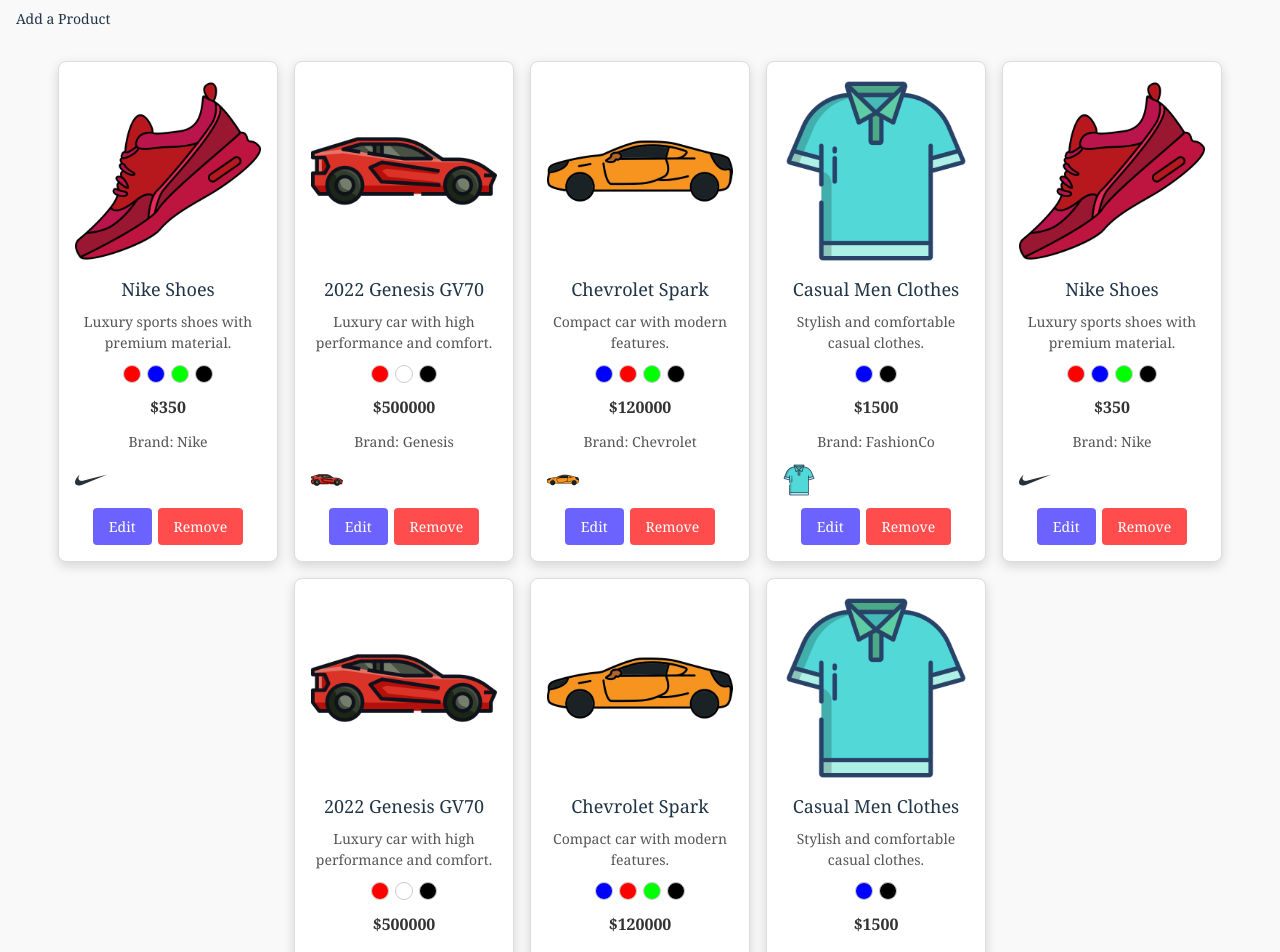
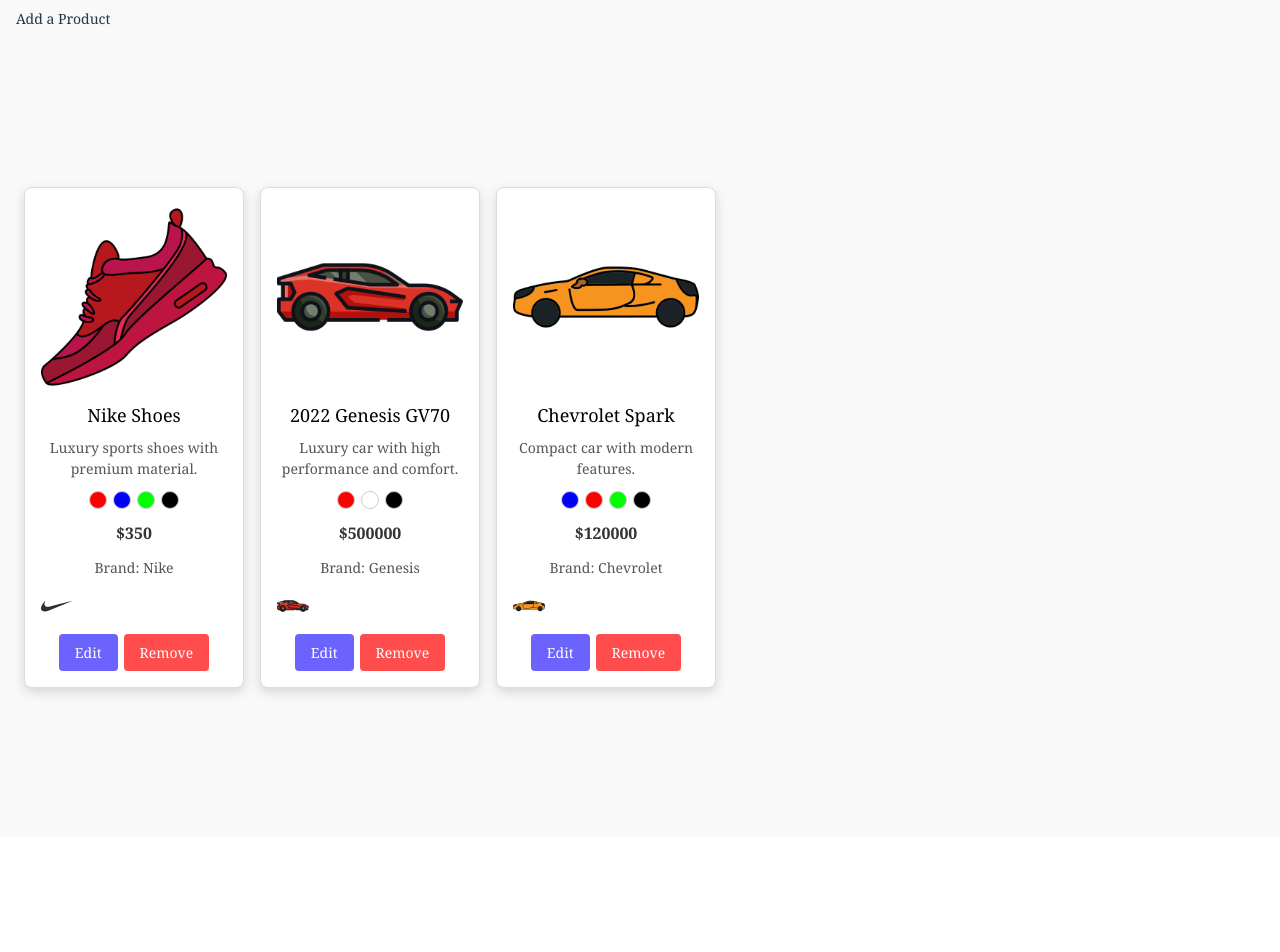
Before and after one commit to SalsabeelMusa/Product-Management-Dashboard, a React (Vite) app in the folder Product Management Dashboard/: page / in a window 1280 px wide. Shown: the top 952 px of the page. After the commit the page ends 837 px from the top, so only its background shows below. Built offline with nearby package versions, Linux system fonts and the light colour scheme.

Commit message:
add 'Add new Product` full logic

```diff
--- a/Product Management Dashboard/src/App.tsx
+++ b/Product Management Dashboard/src/App.tsx
@@ -1,15 +1,16 @@
-import React, { useState } from "react";
+import React, { FormEvent, useState } from "react";
 import ProductList from "./components/ProductCard";
 import Modal from "./components/Modal";
 import { Button } from "@headlessui/react";
 import "./styles/productList.css";
-import { colors, formInputList, IformInputList, IProduct } from "./dataSource";
+import { colors, formInputList, IProduct, productData } from "./dataSource";
 import { Input } from "./components/Input";
 import { productValidation } from "./validation/productValidation";
 import CircleColor from "./components/CircleColor";
 import { v4 as uuidv4 } from "uuid";
 
 const App = () => {
+  //STATES
   const [isOpen, setIsOpen] = useState(false);
   const [formData, setFormData] = useState<IProduct>({
     id: "",
@@ -25,6 +26,9 @@
   });
   const [formErrors, setFormErrors] = useState<{ [key: string]: string }>({});
   const [productColors, setProductColors] = useState<string[]>([]);
+  const [products, setProducts] = useState<IProduct[]>(productData);
+
+  //HANDLERS
   function closeModal() {
     setFormData({
       id: "",
@@ -49,12 +53,11 @@
   function handleInputChange(event: React.ChangeEvent<HTMLInputElement>) {
     const { name, value } = event.target;
     setFormData((prevData) => {
-      const newData = { ...prevData, [name]: value }; // Dynamically update the correct field
+      const newData = { ...prevData, [name]: value };
 
       const fieldError = productValidation(newData)[name];
 
       setFormErrors((prevErrors) => {
-        // If the field is valid, remove the error from state
         if (!fieldError) {
           const { [name]: _, ...restErrors } = prevErrors;
           return restErrors;
@@ -62,25 +65,45 @@
         return { ...prevErrors, [name]: fieldError };
       });
 
-      console.log("Updated Form Data:", newData); // log every change
+      console.log("Updated Form Data:", newData);
       return newData;
     });
   }
-  function handleSubmit(event: React.FormEvent) {
+  const handleSubmit = (event: FormEvent<HTMLFormElement>): void => {
     event.preventDefault();
+
     const errors = productValidation(formData);
     setFormErrors(errors);
-
     if (Object.keys(errors).length > 0) {
       console.log("Validation Errors:", errors);
       return;
     }
 
-    console.log("Final Form Data Submitted:", formData); // log form data
+    // Add a unique ID
+    const newProduct: IProduct = {
+      ...formData,
+      id: uuidv4(), // Ensure each product has a unique ID
+      colors: productColors,
+    };
 
+    console.log("Final Form Data Submitted:", newProduct);
+
+    setProducts((prev) => [newProduct, ...prev]);
+    setFormData({
+      id: "",
+      image: "",
+      title: "",
+      description: "",
+      colors: [],
+      price: "",
+      category: {
+        brandName: "",
+        brandIcon: "",
+      },
+    });
+    setProductColors([]);
     closeModal();
-  }
-
+  };
   //render
   const renderFormInputList = formInputList.map((input) => (
     <div key={input.id}>
@@ -100,28 +123,26 @@
   ));
 
   //render
-
   const renderProductColors = colors.map((color) => (
     <CircleColor
       key={color}
       color={color}
       onClick={() => {
         if (productColors.includes(color)) {
-          setProductColors((prev) => prev.filter((item) => item != color));
+          setProductColors((prev) => prev.filter((item) => item !== color));
           return;
         }
         setProductColors((prev) => [...prev, color]);
+        console.log(products);
       }}
     />
   ));
-
-  console.log(colors);
 
   return (
     <>
       <Button onClick={openModal}>Add a Product</Button>
 
-      <ProductList />
+      <ProductList products={products} />
       <Modal isOpen={isOpen} closeModal={closeModal} title="Add a new Product">
         <form onSubmit={handleSubmit}>
           {renderFormInputList}
@@ -135,10 +156,10 @@
           >
             {productColors.map((color) => (
               <span
-                key={uuidv4()} // Generates a unique key
+                key={uuidv4()}
                 style={{
                   display: "inline-block",
-                  backgroundColor: color, // Apply color to each span
+                  backgroundColor: color,
                   margin: "2px",
                   fontSize: "15px",
                   borderRadius: "10%",
@@ -149,7 +170,7 @@
               </span>
             ))}
           </div>
-          ;<Button type="submit">Add</Button>
+          <Button type="submit">Add</Button>
           <Button type="button" onClick={closeModal}>
             Cancel
           </Button>
--- a/Product Management Dashboard/src/components/ProductCard.tsx
+++ b/Product Management Dashboard/src/components/ProductCard.tsx
@@ -1,5 +1,5 @@
 import React from "react";
-import { productData } from "../dataSource";
+import { IProduct, productData } from "../dataSource";
 import "../styles/productList.css";
 
 interface ProductCardProps {
@@ -55,8 +55,10 @@
     </div>
   );
 };
-
-const ProductList: React.FC = () => {
+interface ProductListProps {
+  products: IProduct[];
+}
+const ProductList: React.FC<ProductListProps> = ({ products }) => {
   const handleEdit = (id: string) => {
     console.log("Editing product with ID:", id);
   };
@@ -67,7 +69,7 @@
 
   return (
     <div className="product-list">
-      {productData.map((product) => (
+      {products.map((product) => (
         <ProductCard
           key={product.id}
           image={product.image}
--- a/Product Management Dashboard/src/dataSource.ts
+++ b/Product Management Dashboard/src/dataSource.ts
@@ -54,66 +54,6 @@
       brandIcon: imageImage,
     },
   },
-  {
-    id: "4",
-    image: clothImage,
-    title: "Casual Men Clothes",
-    description: "Stylish and comfortable casual clothes.",
-    colors: ["Blue", "black"],
-    price: "1500",
-    category: {
-      brandName: "FashionCo",
-      brandIcon: clothImage,
-    },
-  },
-  {
-    id: "5",
-    image: sportImage,
-    title: "Nike Shoes",
-    description: "Luxury sports shoes with premium material.",
-    colors: ["#ff0000", "#0000ff", "#00ff00", "#000000"],
-    price: "350",
-    category: {
-      brandName: "Nike",
-      brandIcon: nikeIcon,
-    },
-  },
-  {
-    id: "6",
-    image: carImage,
-    title: "2022 Genesis GV70",
-    description: "Luxury car with high performance and comfort.",
-    colors: ["#ff0000", "#ffffff", "#000000"],
-    price: "500000",
-    category: {
-      brandName: "Genesis",
-      brandIcon: carImage,
-    },
-  },
-  {
-    id: "7",
-    image: imageImage,
-    title: "Chevrolet Spark",
-    description: "Compact car with modern features.",
-    colors: ["#0000ff", "#ff0000", "#00ff00", "#000000"],
-    price: "120000",
-    category: {
-      brandName: "Chevrolet",
-      brandIcon: imageImage,
-    },
-  },
-  {
-    id: "8",
-    image: clothImage,
-    title: "Casual Men Clothes",
-    description: "Stylish and comfortable casual clothes.",
-    colors: ["Blue", "black"],
-    price: "1500",
-    category: {
-      brandName: "FashionCo",
-      brandIcon: clothImage,
-    },
-  },
 ];
 
 export type IformInputList = {
@@ -165,7 +105,6 @@
   "#16A085",
   "#27AE60",
   "#2980B9",
-  "#8E44AD",
   "#F39C12",
   "#E67E22",
   "#BDC3C7",
--- a/Product Management Dashboard/src/styles/productList.css
+++ b/Product Management Dashboard/src/styles/productList.css
@@ -12,6 +12,7 @@
   gap: 16px;
   padding: 24px;
   min-height: 100vh;
+  color: black;
 }
 
 .product-card {
```
